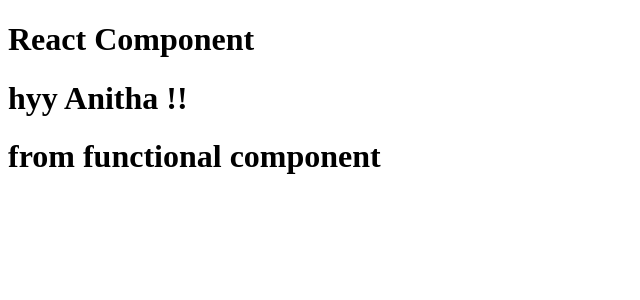
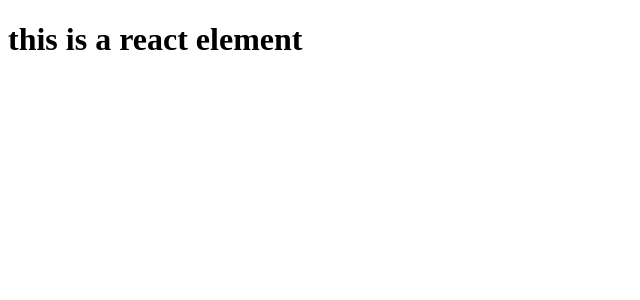
Before and after one commit to sumanth-create1/namasthe-react, a React (Vite) app: page / in a window 1280 px wide. Shown: the top 300 px of the page, without its empty margins (0-640 px from the left). Built offline with nearby package versions, Linux system fonts and the light colour scheme.

Commit message:
explored the fundamentals

```diff
--- a/App.js
+++ b/App.js
@@ -1,27 +1,24 @@
 import React from "react";
 import ReactDOM from "react-dom/client";
 
-// this is a REACT element
-const heading = <h1 className="root">this is a react Element</h1>;
+if (module.hot) {
+  module.hot.dispose(function (data) {
+    // module is about to be replaced.
+    // You can save data that should be accessible to the new asset in `data`
+    data.updated = Date.now();
+  });
 
-// REACT Functional Component
+  module.hot.accept(function (getParents) {
+    // module or one of its dependencies was just updated.
+    // data stored in `dispose` is available in `module.hot.data`
+    let { updated } = module.hot.data;
+  });
+}
 
 
-const Title = () => (
-    <h1>
-        React Component
-    </h1>
-);
-
-const HeadingComponent = () => (
-
-  <div id="container">
-    <Title />
-    <h1>hyy Anitha !!</h1>
-    <h1>from functional component</h1>
-  </div>
-);
+const title = <h1>this is a react element</h1>;
 
 const root = ReactDOM.createRoot(document.getElementById("root"));
 
-root.render(<HeadingComponent />);
+
+root.render(title);
```
